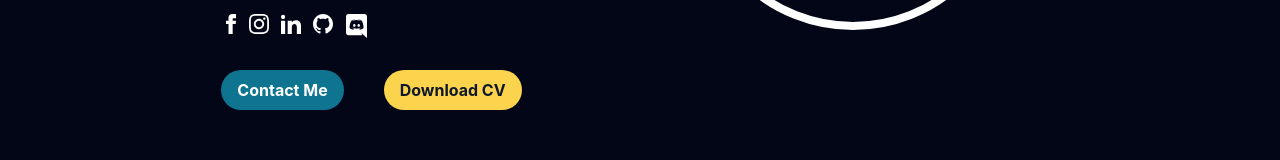
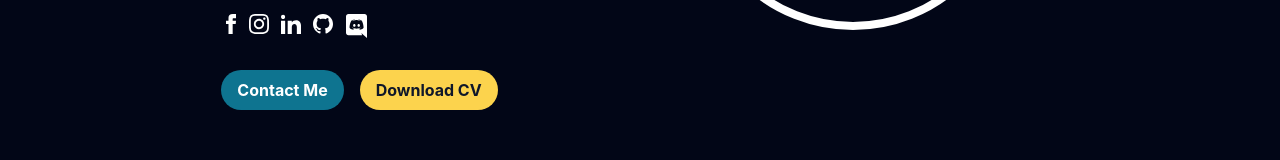
Before and after one commit to mayu0126/my-portfolio, a React (Create React App) app: page / in a window 1280 px wide. Shown: the part 510-670 px from the top of the page. Built offline with nearby package versions, Linux system fonts and the light colour scheme.

Commit message:
feat: add ScrollLink to Contact Me button

```diff
--- a/src/components/Landing/Landing.jsx
+++ b/src/components/Landing/Landing.jsx
@@ -1,4 +1,5 @@
 import { React, useState, useEffect } from 'react';
+import { Link as ScrollLink } from 'react-scroll';
 
 function Landing ({id}) {
 
@@ -96,9 +97,11 @@ function Landing ({id}) {
                         </svg>
                     </div>
                     <div className='flex items-center justify-center mt-8 xs:flex-col text-xs xs:text-xs'>
-                        <button className='bg-cyan-700 hover:bg-cyan-600 transition duration-300 ease-in-out text-white font-bold py-2 px-4 rounded-full xs:mr-2 sm:mr-4'>
-                            Contact Me
-                        </button>
+                        <ScrollLink to="contact" className="-m-1.5 p-1.5 flex items-center cursor-pointer" spy={true} smooth={true} offset={-70} duration={500}>
+                            <button className='bg-cyan-700 hover:bg-cyan-600 transition duration-300 ease-in-out text-white font-bold py-2 px-4 rounded-full xs:mr-2 sm:mr-4'>
+                                Contact Me
+                            </button>
+                        </ScrollLink>
                         <button className='ml-5 bg-amber-300 hover:bg-amber-200 transition duration-300 ease-in-out text-slate-900 font-bold py-2 px-4 rounded-full'>
                             <a href="https://github.com/mayu0126/my-portfolio/blob/missing-menu-implementations/src/assets/resume/ildiko_pinter__FULLSTACK-10M-DAYTIME_resume.pdf" target="_blank" rel="noopener noreferrer">
                                 Download CV
@@ -175,9 +178,11 @@ function Landing ({id}) {
                     </svg>
                 </div>
                 <div className='mt-8 xs:flex-col text-xs xs:text-xs sm:text-xs md:text-xs lg:text-base xl:text-base'>
-                    <button className='bg-cyan-700 hover:bg-cyan-600 transition duration-300 ease-in-out text-white font-bold py-2 px-4 rounded-full xs:mr-2 sm:mr-4 md:mr-6 lg:mr-8 xl:mr-10'>
-                        Contact Me
-                    </button>
+                    <ScrollLink to="contact" className="-m-1.5 p-1.5 cursor-pointer" spy={true} smooth={true} offset={-70} duration={500}>
+                        <button className='bg-cyan-700 hover:bg-cyan-600 transition duration-300 ease-in-out text-white font-bold py-2 px-4 rounded-full xs:mr-2 sm:mr-4'>
+                            Contact Me
+                        </button>
+                    </ScrollLink>
                     <button className='bg-amber-300 hover:bg-amber-200 transition duration-300 ease-in-out text-slate-900 font-bold py-2 px-4 rounded-full'>
                         <a href="https://github.com/mayu0126/my-portfolio/blob/missing-menu-implementations/src/assets/resume/ildiko_pinter__FULLSTACK-10M-DAYTIME_resume.pdf" target="_blank" rel="noopener noreferrer">
                             Download CV
```
